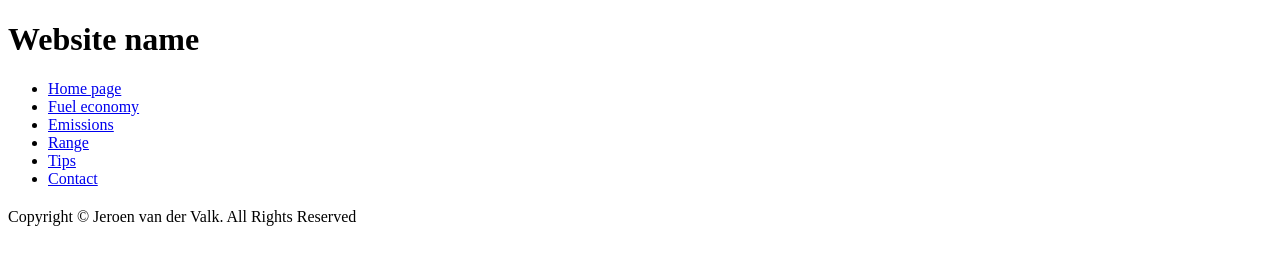
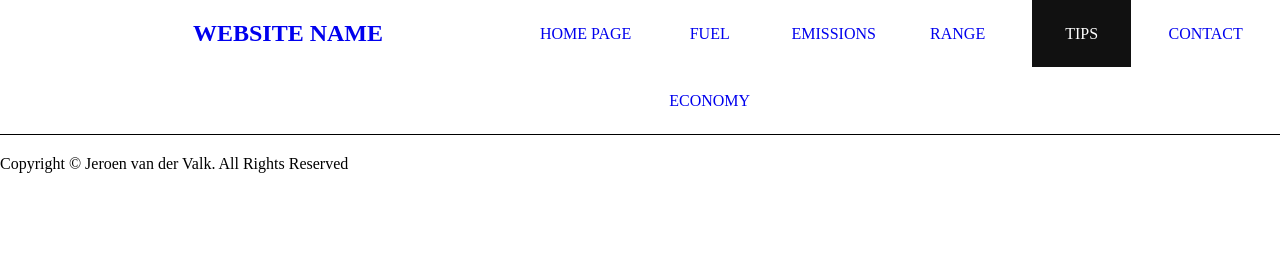
Before and after one commit to DianaLagaeva/web-markup, a plain HTML site: page tips.html in a window 1280 px wide. Drawn offline with Linux system fonts and the light colour scheme.

Commit message:
Made a navigation bar
It has  incredibly specific selectors

```diff
--- a/css/contact.css
+++ b/css/contact.css
@@ -0,0 +1,57 @@
+
+body{
+    margin:0;
+}
+
+/* This is for the navigation bar */
+.navigation{
+    width:100%;
+    padding: 0;
+    border-width:0 0 1px 0;
+    border-style:solid;
+    border-color: black;
+    margin: 0;
+    overflow:hidden;
+}
+.navigation ul {
+    list-style: none;
+    margin:0;
+}
+.navigation li:not(#title) {
+    float:right;
+    line-height:67px;
+    width:8%;
+    margin-right:2%;
+}
+#title{
+    float:left;
+    line-height:67px;
+    width:40%;
+    margin: 0;
+}
+#title h1{
+    margin: 0;
+}
+
+/* makeup of the website title + links */
+.navigation a{
+    display:block;
+    text-align:center;
+    text-transform:uppercase;
+    text-decoration:none;
+}
+
+/* This is for hovering over, current page hightlight and getting rid of the visited pages being purple */
+.navigation ul li > a:hover{
+    background-color: #343434;
+    color:#FFFFFF;
+}
+
+.current{
+    background-color: #111111;
+    color:#ffffff;
+}
+
+.navigation ul li a:visited:not(.current, .navigation ul li > a:hover){
+    color:#000000;
+}
--- a/css/emissions.css
+++ b/css/emissions.css
@@ -0,0 +1,56 @@
+body{
+    margin:0;
+}
+
+/* This is for the navigation bar */
+.navigation{
+    width:100%;
+    padding: 0;
+    border-width:0 0 1px 0;
+    border-style:solid;
+    border-color: black;
+    margin: 0;
+    overflow:hidden;
+}
+.navigation ul {
+    list-style: none;
+    margin:0;
+}
+.navigation li:not(#title) {
+    float:right;
+    line-height:67px;
+    width:8%;
+    margin-right:2%;
+}
+#title{
+    float:left;
+    line-height:67px;
+    width:40%;
+    margin: 0;
+}
+#title h1{
+    margin: 0;
+}
+
+/* makeup of the website title + links */
+.navigation a{
+    display:block;
+    text-align:center;
+    text-transform:uppercase;
+    text-decoration:none;
+}
+
+/* This is for hovering over, current page hightlight and getting rid of the visited pages being purple */
+.navigation ul li > a:hover{
+    background-color: #343434;
+    color:#FFFFFF;
+}
+
+.current{
+    background-color: #111111;
+    color:#ffffff;
+}
+
+.navigation ul li a:visited:not(.current, .navigation ul li > a:hover){
+    color:#000000;
+}
--- a/css/fuel-economy.css
+++ b/css/fuel-economy.css
@@ -0,0 +1,56 @@
+body{
+    margin:0;
+}
+
+/* This is for the navigation bar */
+.navigation{
+    width:100%;
+    padding: 0;
+    border-width:0 0 1px 0;
+    border-style:solid;
+    border-color: black;
+    margin: 0;
+    overflow:hidden;
+}
+.navigation ul {
+    list-style: none;
+    margin:0;
+}
+.navigation li:not(#title) {
+    float:right;
+    line-height:67px;
+    width:8%;
+    margin-right:2%;
+}
+#title{
+    float:left;
+    line-height:67px;
+    width:40%;
+    margin: 0;
+}
+#title h1{
+    margin: 0;
+}
+
+/* makeup of the website title + links */
+.navigation a{
+    display:block;
+    text-align:center;
+    text-transform:uppercase;
+    text-decoration:none;
+}
+
+/* This is for hovering over, current page hightlight and getting rid of the visited pages being purple */
+.navigation ul li > a:hover{
+    background-color: #343434;
+    color:#FFFFFF;
+}
+
+.current{
+    background-color: #111111;
+    color:#ffffff;
+}
+
+.navigation ul li a:visited:not(.current, .navigation ul li > a:hover){
+    color:#000000;
+}
--- a/css/index.css
+++ b/css/index.css
@@ -1,7 +1,61 @@
-
 body{
     margin:0;
 }
+
+/* This is for the navigation bar */
+.navigation{
+    width:100%;
+    padding: 0;
+    border-width:0 0 1px 0;
+    border-style:solid;
+    border-color: black;
+    margin: 0;
+    overflow:hidden;
+}
+.navigation ul {
+    list-style: none;
+    margin:0;
+}
+.navigation li:not(#title) {
+    float:right;
+    line-height:67px;
+    width:8%;
+    margin-right:2%;
+}
+#title{
+    float:left;
+    line-height:67px;
+    width:40%;
+    margin: 0;
+}
+#title h1{
+    margin: 0;
+}
+
+/* makeup of the website title + links */
+.navigation a{
+    display:block;
+    text-align:center;
+    text-transform:uppercase;
+    text-decoration:none;
+}
+
+/* This is for hovering over, current page hightlight and getting rid of the visited pages being purple */
+.navigation ul li > a:hover{
+    background-color: #343434;
+    color:#FFFFFF;
+}
+
+.current{
+    background-color: #111111;
+    color:#ffffff;
+}
+
+.navigation ul li a:visited:not(.current, .navigation ul li > a:hover){
+    color:#000000;
+}
+
+
 /* currently just style for the picture, but will expand to include the articles */
 .article1{
     width:90%;
@@ -15,9 +69,9 @@ body{
     float:left;
 }
 
-.picture1 img{
-    max-width: 100%;
-}
+    .picture1 img{
+        max-width: 100%;
+    }
 
 /* This is for the the aside with pros and cons
 */
@@ -40,7 +94,7 @@ body{
 .ending{
     width:100%;
     margin:0;
-    position:fixed;
+    float:left;
     bottom:0;
     text-align:center;
     background-color: aquamarine;
--- a/css/tips.css
+++ b/css/tips.css
@@ -0,0 +1,56 @@
+body{
+    margin:0;
+}
+
+/* This is for the navigation bar */
+.navigation{
+    width:100%;
+    padding: 0;
+    border-width:0 0 1px 0;
+    border-style:solid;
+    border-color: black;
+    margin: 0;
+    overflow:hidden;
+}
+.navigation ul {
+    list-style: none;
+    margin:0;
+}
+.navigation li:not(#title) {
+    float:right;
+    line-height:67px;
+    width:8%;
+    margin-right:2%;
+}
+#title{
+    float:left;
+    line-height:67px;
+    width:40%;
+    margin: 0;
+}
+#title h1{
+    margin: 0;
+}
+
+/* makeup of the website title + links */
+.navigation a{
+    display:block;
+    text-align:center;
+    text-transform:uppercase;
+    text-decoration:none;
+}
+
+/* This is for hovering over, current page hightlight and getting rid of the visited pages being purple */
+.navigation ul li > a:hover{
+    background-color: #343434;
+    color:#FFFFFF;
+}
+
+.current{
+    background-color: #111111;
+    color:#ffffff;
+}
+
+.navigation ul li a:visited:not(.current, .navigation ul li > a:hover){
+    color:#000000;
+}
--- a/tips.html
+++ b/tips.html
@@ -9,21 +9,21 @@
 </head>
 <body>
 <!-- Header with Website name and navigation bar -->
-    <header>
-        <h1>
-            Website name
-        </h1>
-        <nav>
-            <ul>
+    <nav class="navigation">
+        <ul>
+                <li id="title">
+                    <h1>
+                    <a href="index.html">Website name</a>
+                    </h1>
+                </li>
+                <li><a href="contact.html"> Contact</a></li>
+                <li><a class="current" href="tips.html"> Tips</a></li>
+                <li><a href="range.html"> Range</a></li>
+                <li><a href="emissions.html"> Emissions</a></li>
+                <li><a href="fuel-economy.html"> Fuel economy</a></li>
                 <li><a href="index.html"> Home page</a></li>
-                <li><a href="fuel-economy.html"> Fuel economy</a></li>
-                <li><a href="emissions.html"> Emissions</a></li>
-                <li><a href="range.html"> Range</a></li>
-                <li><a href="tips.html"> Tips</a></li>
-                <li><a href="contact.html"> Contact</a></li>
             </ul>
-        </nav>
-    </header>
+    </nav>
 <!-- First article-->
         <article>
             <header>
```
Also changed, not shown: contact.html (+13 -13 lines), css/range.css (+56 -0 lines), emissions.html (+13 -13 lines), fuel-economy.html (+13 -13 lines), index.html (+13 -13 lines), range.html (+13 -13 lines).
